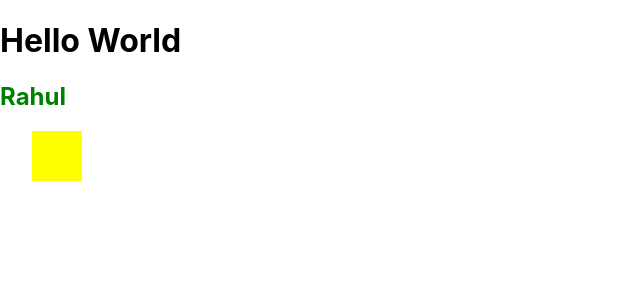
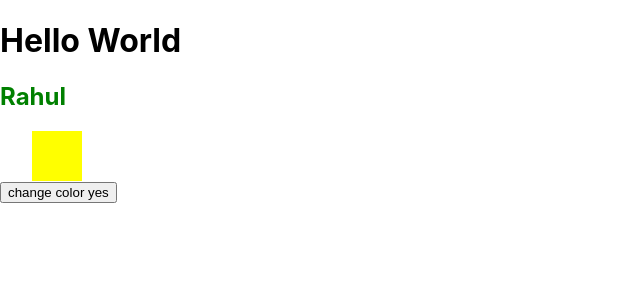
Before and after one commit to Rahul-Souram/react-js-training, a React (Create React App) app: page / in a window 1280 px wide. Shown: the top 300 px of the page, without its empty margins (0-640 px from the left). Built offline with nearby package versions, Linux system fonts and the light colour scheme.

Commit message:
useRef, useContextAPI

```diff
--- a/src/App.js
+++ b/src/App.js
@@ -1,4 +1,4 @@
-import React from "react";
+import React, { createContext } from "react";
 import SecondComponent from "./components/SecondComponent";
 import ConditionalRendering from "./components/ConditionalRendering";
 import CompuseState from "./components/CompuseState";
@@ -6,7 +6,9 @@ import FormComp from "./components/FormComp";
 import TodoList from "./components/TodoList";
 import CompUseEffect from "./components/CompUseEffect";
 import CompUseRef from "./components/CompUseRef";
+import UseContentAPI from "./components/UseContentAPI";
 
+export const SitContext = createContext();
 function App() {
 
   // props
@@ -24,8 +26,11 @@ function App() {
   // }
 
   // const arr = [1, 2, 3, 4, 5];
+  const rule = "yes";
 
   return (
+    <SitContext.Provider value={{ rule }}>
+
       <div className="App">
         <h1>Hello World</h1>
         {/* {
@@ -46,7 +51,9 @@ function App() {
         {/* <TodoList /> */}
         {/* <CompUseEffect /> */}
         <CompUseRef />
+        {/* <UseContentAPI /> */}
       </div>
+    </SitContext.Provider>
   );
 }
 
--- a/src/components/CompUseRef.jsx
+++ b/src/components/CompUseRef.jsx
@@ -1,11 +1,21 @@
-import React, { useEffect, useRef } from "react";
+import React, { useContext, useEffect, useRef } from "react";
+import { SitContext } from "../App";
 
 const CompUseRef = () => {
   const nameRef = useRef(null);
+  const boxRef = useRef(null);
+
+  const { rule } = useContext(SitContext);
 
   const changeColor = () => {
     if (nameRef.current) {
       nameRef.current.style.color = "green";
+    }
+  };
+
+  const changeBackground = () => {
+    if (boxRef.current) {
+      boxRef.current.style.background = "green";
     }
   };
 
@@ -19,6 +29,7 @@ const CompUseRef = () => {
     <div>
       <h2 ref={nameRef}>Rahul</h2>
       <div
+        ref={boxRef}
         style={{
           width: "50px",
           height: "50px",
@@ -26,6 +37,7 @@ const CompUseRef = () => {
           marginLeft: "2rem",
         }}
       ></div>
+      <button onClick={changeBackground}>change color {rule}</button>
     </div>
   );
 };
--- /dev/null
+++ b/src/components/UseContentAPI.jsx
@@ -0,0 +1,20 @@
+import React, { useContext } from "react";
+import { SitContext } from "../App";
+
+const UseContentAPI = () => {
+  const { rule } = useContext(SitContext);
+
+  //   const AnotherComponent = ({ rule }) => {
+  //     return <>{rule}</>;
+  //   };
+  //   const NextComponent = ({ rule }) => {
+  //     return <AnotherComponent rule={rule} />;
+  //   };
+  //   const FirstComponent = ({ rule }) => {
+  //     return <NextComponent rule={rule} />;
+  //   };
+
+  return <div>{rule}</div>;
+};
+
+export default UseContentAPI;
```
Lines whose indentation alone changed are shown as unchanged.
